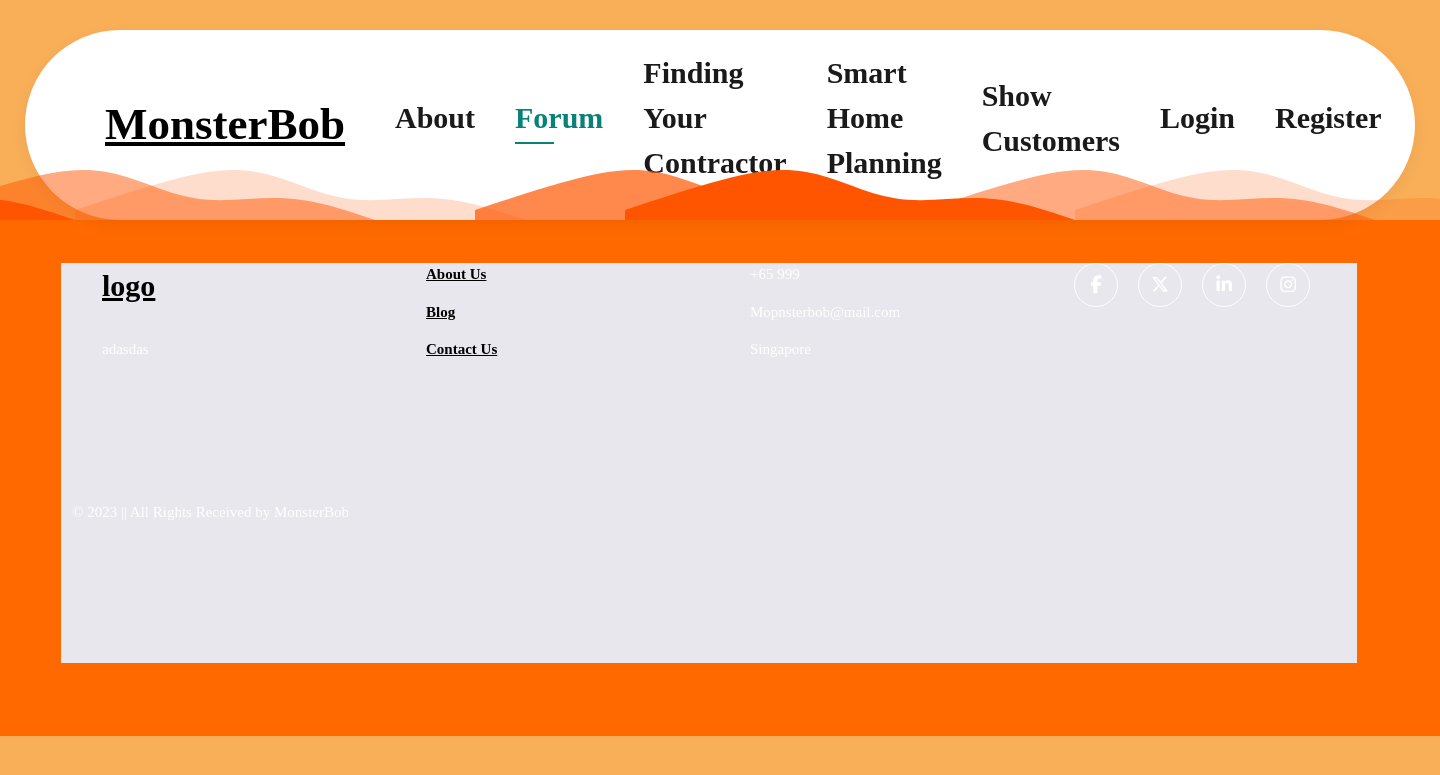
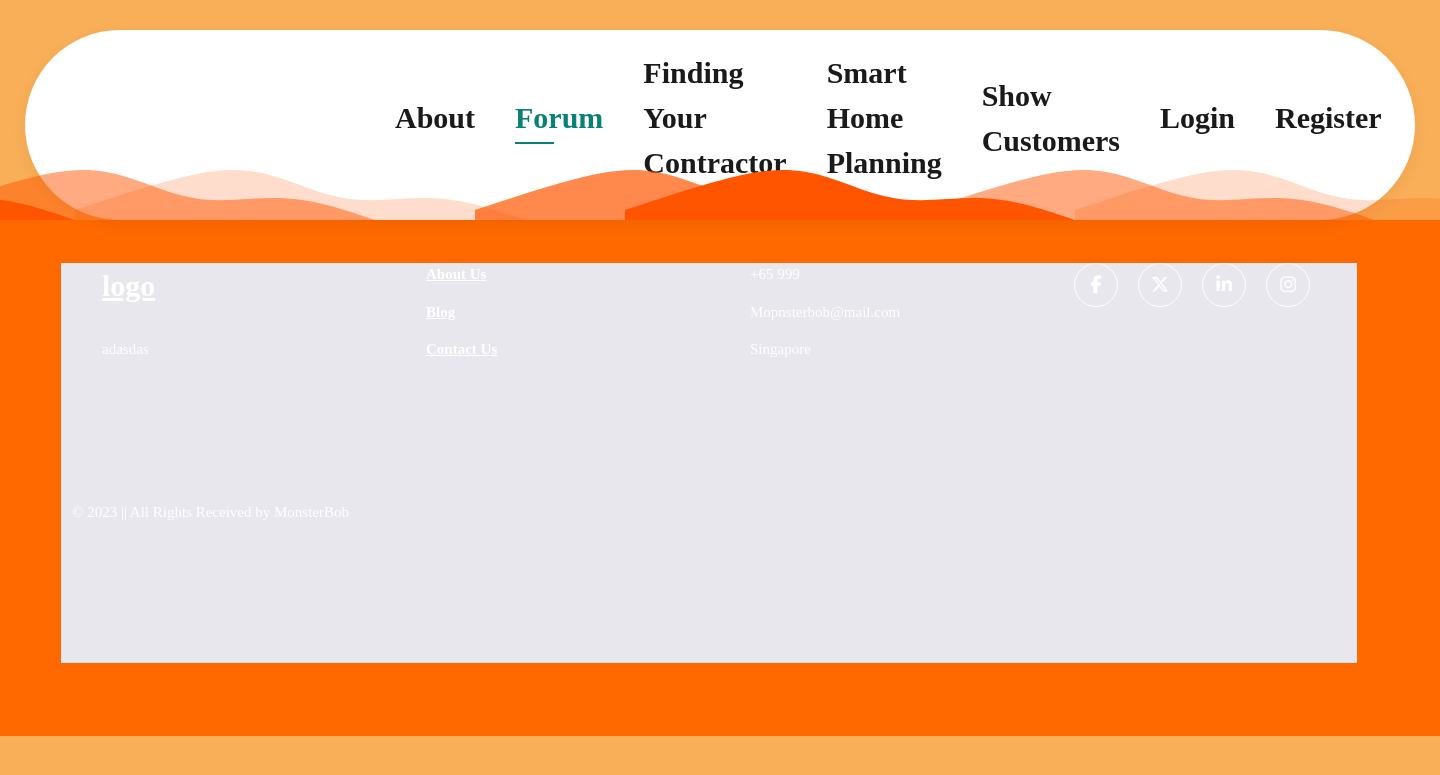
Before and after one commit to RuiHern/appdevProject, a Flask app: page / in a window 1440 px wide. Shown: the top 775 px of the page. Run offline with Flask 3, Linux system fonts and the light colour scheme; some libraries are stand-ins or nearby versions.

Commit message:
trying css

```diff
--- a/static/apdev.css
+++ b/static/apdev.css
@@ -37,7 +37,7 @@ body{
     display: flex;
     align-items: flex-end;
     min-height: -100vh;
-    background-color: #333;
+    background-color: #ff6900;
 }
 
 .footer{
@@ -50,7 +50,7 @@ body{
     color: #fff;
 }
 a{
-    color: black;
+    color: #fff;
     font-weight: 800;
 }
 .logo a{
```
